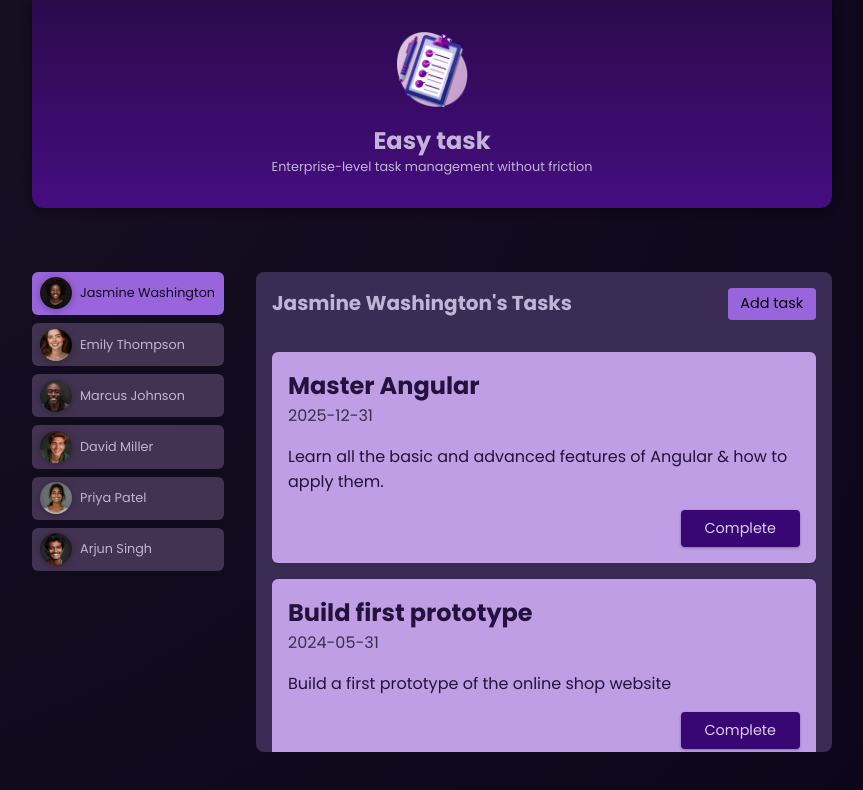
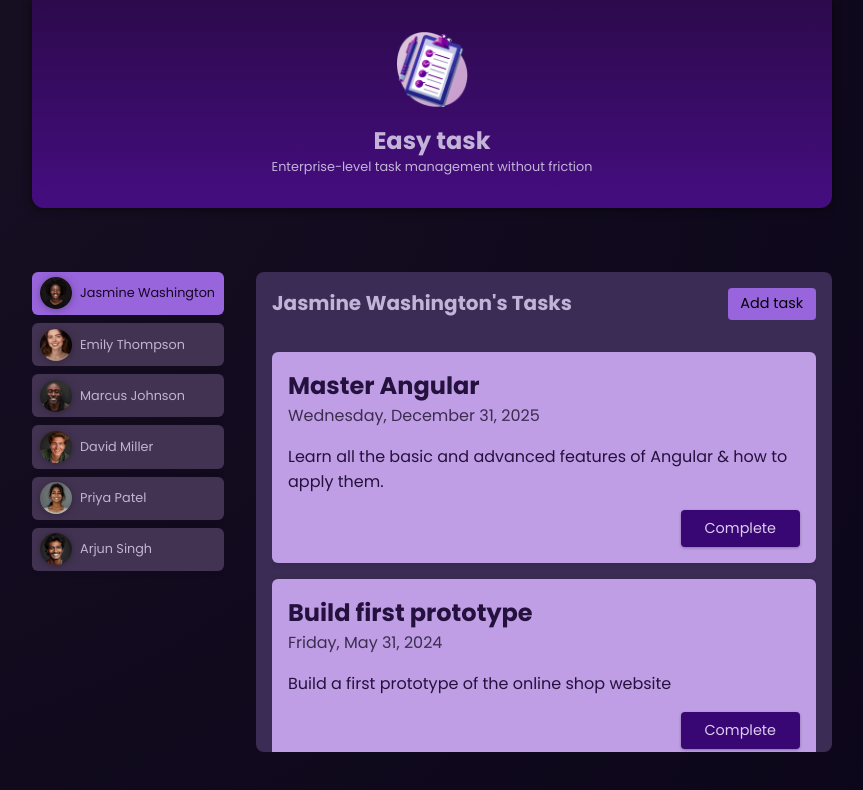
Before and after one commit to Haren-Sharma/Angular_Essentials, an Angular app: page / in a window 1280 px wide. Both pictures are taken after a click on the button "Jasmine Washington". Shown: the top 790 px of the page, without its empty margins (208-1071 px from the left). Built offline with nearby package versions, Linux system fonts and the light colour scheme.

Commit message:
Pipes in angular

```diff
--- a/src/app/tasks/new-task/new-task.component.ts
+++ b/src/app/tasks/new-task/new-task.component.ts
@@ -1,6 +1,6 @@
 import { Component, EventEmitter, Output } from '@angular/core';
 import { FormsModule } from '@angular/forms';
-import { NewTask } from '../../task/task.model';
+import { NewTask } from '../task/task.model';
 
 @Component({
   selector: 'app-new-task',
--- a/src/app/task/task.component.html
+++ b/src/app/tasks/task/task.component.html
@@ -1,7 +1,7 @@
 <app-card>
     <article>
         <h2>{{task.title}}</h2>
-        <time>{{task.dueDate}}</time>
+        <time>{{task.dueDate | date:'fullDate'}}</time>
         <p>{{task.summary}}</p>
         <p class="actions">
             <button (click)="completeTask()">Complete</button>
--- a/src/app/task/task.component.ts
+++ b/src/app/tasks/task/task.component.ts
@@ -1,11 +1,12 @@
 import { Component, EventEmitter, Input, Output } from '@angular/core';
 import { Task } from './task.model';
-import { CardComponent } from "../shared/card/card.component";
+import { CardComponent } from "../../shared/card/card.component";
+import {DatePipe} from "@angular/common";
 
 @Component({
   selector: 'app-task',
   standalone: true,
-  imports: [CardComponent],
+  imports: [CardComponent,DatePipe],
   templateUrl: './task.component.html',
   styleUrl: './task.component.css'
 })
--- a/src/app/tasks/tasks.component.ts
+++ b/src/app/tasks/tasks.component.ts
@@ -1,8 +1,8 @@
 import { Component, Input} from '@angular/core';
-import { TaskComponent } from '../task/task.component';
+import { TaskComponent } from './task/task.component';
 import { NgFor, NgIf } from "@angular/common";
 import { dummyTasks } from '../dummy.tasks';
-import { NewTask, Task } from '../task/task.model';
+import { NewTask, Task } from './task/task.model';
 import { NewTaskComponent } from "./new-task/new-task.component";
 
 @Component({
```
Also changed, not shown: src/app/tasks/task/task.component.css (renamed from src/app/task/task.component.css), src/app/tasks/task/task.model.ts (renamed from src/app/task/task.model.ts), 1 other file (tests, documents, lock files or other folders).
